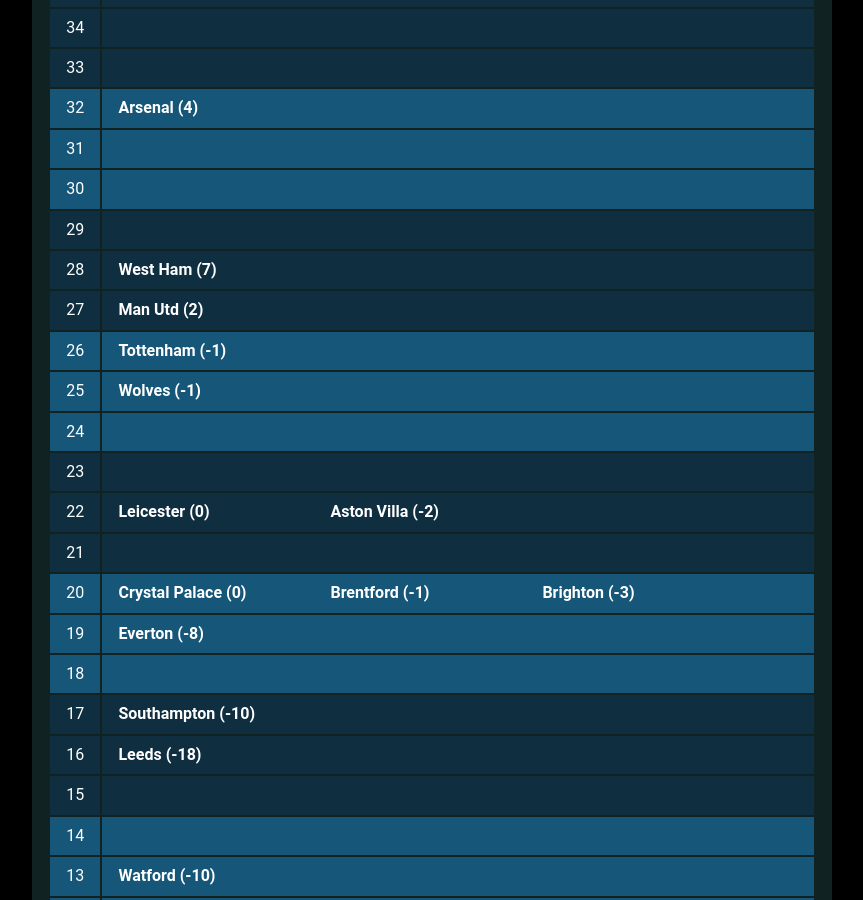
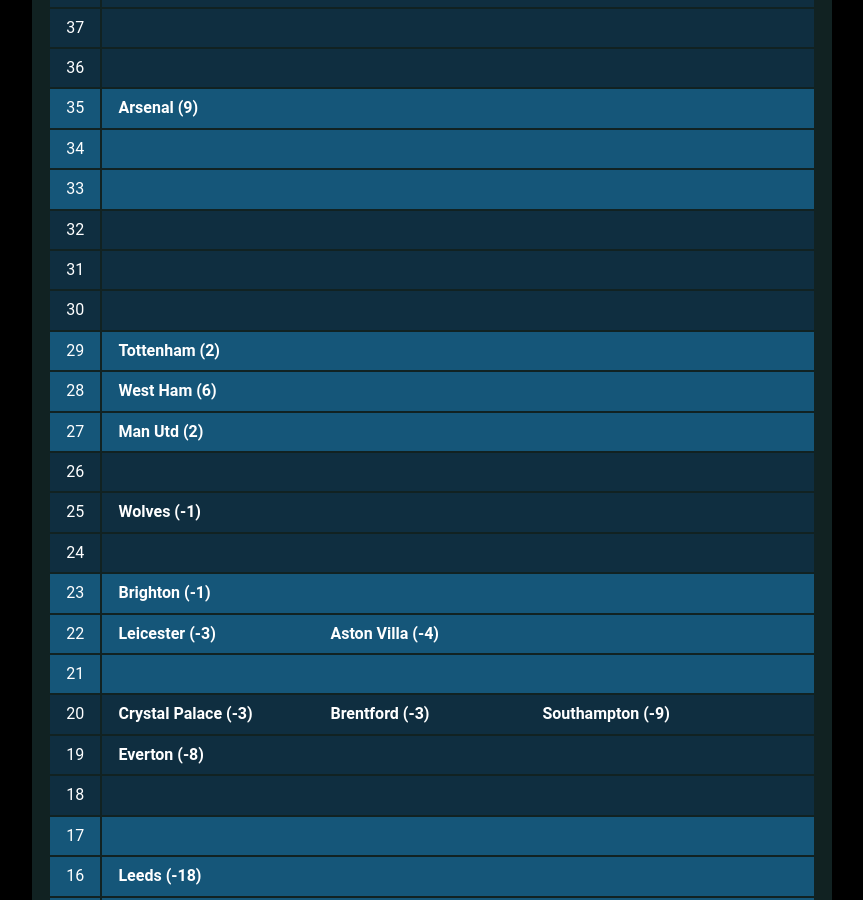
Before and after one commit to muru/muru.github.io, a Jekyll site: the page built from resources.md, in a window 1280 px wide and 900 px high, scrolled down 1881 px. Shown: the whole window, without its empty margins (208-1071 px from the left). Built offline with Jekyll 4.4.1, drawn with Linux system fonts in a browser that asks for light colours; some web fonts are replaced; some of the changed text lies outside the part shown.

Commit message:
updated cann-table: Tue 28 Dec 00:00:39 JST 2021

```diff
--- a/cann-table.html
+++ b/cann-table.html
@@ -1,199 +1,214 @@
 <table id="cann-table">
 <thead> <th> Pts </th> <th> Clubs (GD) </th> </thead>
 	<tr class="cann-row-1">
-		<td class="cann-point"> 44 </td>
+		<td class="cann-point"> 47 </td>
 		<td class="cann-clubs">
-			<span class="club-name"> Man City (35) </span>
+			<span class="club-name"> Man City (38) </span>
 		</td>
  	</tr>
 	<tr class="cann-row-1">
+		<td class="cann-point"> 46 </td>
+		<td class="cann-clubs">
+		</td>
+ 	</tr>
+	<tr class="cann-row-1">
+		<td class="cann-point"> 45 </td>
+		<td class="cann-clubs">
+		</td>
+ 	</tr>
+	<tr class="cann-row-2">
+		<td class="cann-point"> 44 </td>
+		<td class="cann-clubs">
+		</td>
+ 	</tr>
+	<tr class="cann-row-2">
 		<td class="cann-point"> 43 </td>
 		<td class="cann-clubs">
 		</td>
  	</tr>
-	<tr class="cann-row-1">
+	<tr class="cann-row-2">
 		<td class="cann-point"> 42 </td>
 		<td class="cann-clubs">
 		</td>
  	</tr>
-	<tr class="cann-row-2">
+	<tr class="cann-row-1">
 		<td class="cann-point"> 41 </td>
 		<td class="cann-clubs">
 			<span class="club-name"> Liverpool (35) </span>
+			<span class="club-name"> Chelsea (29) </span>
 		</td>
  	</tr>
-	<tr class="cann-row-2">
+	<tr class="cann-row-1">
 		<td class="cann-point"> 40 </td>
 		<td class="cann-clubs">
 		</td>
  	</tr>
-	<tr class="cann-row-2">
+	<tr class="cann-row-1">
 		<td class="cann-point"> 39 </td>
 		<td class="cann-clubs">
 		</td>
  	</tr>
-	<tr class="cann-row-1">
+	<tr class="cann-row-2">
 		<td class="cann-point"> 38 </td>
 		<td class="cann-clubs">
-			<span class="club-name"> Chelsea (27) </span>
 		</td>
  	</tr>
-	<tr class="cann-row-1">
+	<tr class="cann-row-2">
 		<td class="cann-point"> 37 </td>
 		<td class="cann-clubs">
 		</td>
  	</tr>
-	<tr class="cann-row-1">
+	<tr class="cann-row-2">
 		<td class="cann-point"> 36 </td>
 		<td class="cann-clubs">
 		</td>
  	</tr>
-	<tr class="cann-row-2">
+	<tr class="cann-row-1">
 		<td class="cann-point"> 35 </td>
+		<td class="cann-clubs">
+			<span class="club-name"> Arsenal (9) </span>
+		</td>
+ 	</tr>
+	<tr class="cann-row-1">
+		<td class="cann-point"> 34 </td>
+		<td class="cann-clubs">
+		</td>
+ 	</tr>
+	<tr class="cann-row-1">
+		<td class="cann-point"> 33 </td>
 		<td class="cann-clubs">
 		</td>
  	</tr>
 	<tr class="cann-row-2">
-		<td class="cann-point"> 34 </td>
+		<td class="cann-point"> 32 </td>
 		<td class="cann-clubs">
 		</td>
  	</tr>
 	<tr class="cann-row-2">
-		<td class="cann-point"> 33 </td>
+		<td class="cann-point"> 31 </td>
+		<td class="cann-clubs">
+		</td>
+ 	</tr>
+	<tr class="cann-row-2">
+		<td class="cann-point"> 30 </td>
 		<td class="cann-clubs">
 		</td>
  	</tr>
 	<tr class="cann-row-1">
-		<td class="cann-point"> 32 </td>
+		<td class="cann-point"> 29 </td>
 		<td class="cann-clubs">
-			<span class="club-name"> Arsenal (4) </span>
+			<span class="club-name"> Tottenham (2) </span>
 		</td>
  	</tr>
 	<tr class="cann-row-1">
-		<td class="cann-point"> 31 </td>
+		<td class="cann-point"> 28 </td>
 		<td class="cann-clubs">
+			<span class="club-name"> West Ham (6) </span>
 		</td>
  	</tr>
 	<tr class="cann-row-1">
-		<td class="cann-point"> 30 </td>
-		<td class="cann-clubs">
-		</td>
- 	</tr>
-	<tr class="cann-row-2">
-		<td class="cann-point"> 29 </td>
-		<td class="cann-clubs">
-		</td>
- 	</tr>
-	<tr class="cann-row-2">
-		<td class="cann-point"> 28 </td>
-		<td class="cann-clubs">
-			<span class="club-name"> West Ham (7) </span>
-		</td>
- 	</tr>
-	<tr class="cann-row-2">
 		<td class="cann-point"> 27 </td>
 		<td class="cann-clubs">
 			<span class="club-name"> Man Utd (2) </span>
 		</td>
  	</tr>
-	<tr class="cann-row-1">
+	<tr class="cann-row-2">
 		<td class="cann-point"> 26 </td>
 		<td class="cann-clubs">
-			<span class="club-name"> Tottenham (-1) </span>
 		</td>
  	</tr>
-	<tr class="cann-row-1">
+	<tr class="cann-row-2">
 		<td class="cann-point"> 25 </td>
 		<td class="cann-clubs">
 			<span class="club-name"> Wolves (-1) </span>
 		</td>
  	</tr>
-	<tr class="cann-row-1">
+	<tr class="cann-row-2">
 		<td class="cann-point"> 24 </td>
 		<td class="cann-clubs">
 		</td>
  	</tr>
-	<tr class="cann-row-2">
+	<tr class="cann-row-1">
 		<td class="cann-point"> 23 </td>
+		<td class="cann-clubs">
+			<span class="club-name"> Brighton (-1) </span>
+		</td>
+ 	</tr>
+	<tr class="cann-row-1">
+		<td class="cann-point"> 22 </td>
+		<td class="cann-clubs">
+			<span class="club-name"> Leicester (-3) </span>
+			<span class="club-name"> Aston Villa (-4) </span>
+		</td>
+ 	</tr>
+	<tr class="cann-row-1">
+		<td class="cann-point"> 21 </td>
 		<td class="cann-clubs">
 		</td>
  	</tr>
 	<tr class="cann-row-2">
-		<td class="cann-point"> 22 </td>
+		<td class="cann-point"> 20 </td>
 		<td class="cann-clubs">
-			<span class="club-name"> Leicester (0) </span>
-			<span class="club-name"> Aston Villa (-2) </span>
+			<span class="club-name"> Crystal Palace (-3) </span>
+			<span class="club-name"> Brentford (-3) </span>
+			<span class="club-name"> Southampton (-9) </span>
 		</td>
  	</tr>
 	<tr class="cann-row-2">
-		<td class="cann-point"> 21 </td>
-		<td class="cann-clubs">
-		</td>
- 	</tr>
-	<tr class="cann-row-1">
-		<td class="cann-point"> 20 </td>
-		<td class="cann-clubs">
-			<span class="club-name"> Crystal Palace (0) </span>
-			<span class="club-name"> Brentford (-1) </span>
-			<span class="club-name"> Brighton (-3) </span>
-		</td>
- 	</tr>
-	<tr class="cann-row-1">
 		<td class="cann-point"> 19 </td>
 		<td class="cann-clubs">
 			<span class="club-name"> Everton (-8) </span>
 		</td>
  	</tr>
-	<tr class="cann-row-1">
+	<tr class="cann-row-2">
 		<td class="cann-point"> 18 </td>
 		<td class="cann-clubs">
 		</td>
  	</tr>
-	<tr class="cann-row-2">
+	<tr class="cann-row-1">
 		<td class="cann-point"> 17 </td>
 		<td class="cann-clubs">
-			<span class="club-name"> Southampton (-10) </span>
 		</td>
  	</tr>
-	<tr class="cann-row-2">
+	<tr class="cann-row-1">
 		<td class="cann-point"> 16 </td>
 		<td class="cann-clubs">
 			<span class="club-name"> Leeds (-18) </span>
 		</td>
  	</tr>
-	<tr class="cann-row-2">
+	<tr class="cann-row-1">
 		<td class="cann-point"> 15 </td>
 		<td class="cann-clubs">
 		</td>
  	</tr>
-	<tr class="cann-row-1">
+	<tr class="cann-row-2">
 		<td class="cann-point"> 14 </td>
 		<td class="cann-clubs">
 		</td>
  	</tr>
-	<tr class="cann-row-1">
+	<tr class="cann-row-2">
 		<td class="cann-point"> 13 </td>
 		<td class="cann-clubs">
 			<span class="club-name"> Watford (-10) </span>
 		</td>
  	</tr>
-	<tr class="cann-row-1">
+	<tr class="cann-row-2">
 		<td class="cann-point"> 12 </td>
 		<td class="cann-clubs">
 		</td>
  	</tr>
-	<tr class="cann-row-2">
+	<tr class="cann-row-1">
 		<td class="cann-point"> 11 </td>
 		<td class="cann-clubs">
 			<span class="club-name"> Burnley (-7) </span>
 		</td>
  	</tr>
-	<tr class="cann-row-2">
+	<tr class="cann-row-1">
 		<td class="cann-point"> 10 </td>
 		<td class="cann-clubs">
 			<span class="club-name"> Newcastle (-23) </span>
-			<span class="club-name"> Norwich (-26) </span>
+			<span class="club-name"> Norwich (-31) </span>
 		</td>
  	</tr>
 </table>
-<span id="cann-gen-note"> Generated on  Tuesday, 21 December 2021 at 00:03 JST. </span>
+<span id="cann-gen-note"> Generated on  Tuesday, 28 December 2021 at 00:00 JST. </span>
```
